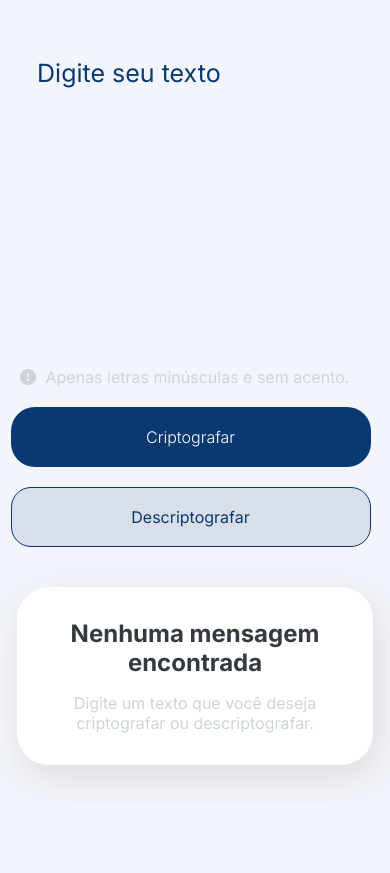
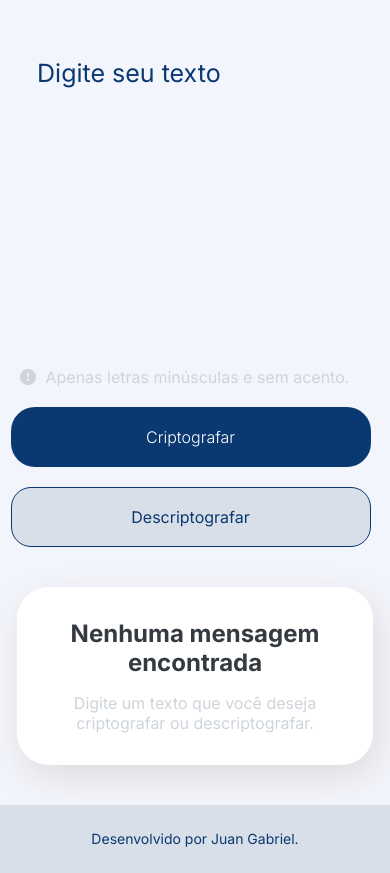
Before and after one commit to gabrieljuan045/decodificador-da-alura, a plain HTML site: page index.html in a window 390 px wide. Shown: the part 140-1013 px from the top of the page. Before the commit the page ends 945 px from the top, so only its background shows below. Drawn offline with Linux system fonts and the light colour scheme.

Commit message:
Adicionando Créditos

```diff
--- a/index.html
+++ b/index.html
@@ -10,8 +10,6 @@
 </head>
 
 <body>
-  <header>
-  </header>
   <main>
     <div class="imagem">
       <img src="./assets/Vector.png" alt="Logo da alura">
@@ -51,5 +49,6 @@
   </main>
   <script src="app.js" defer></script>
 </body>
+<bottom class="creditos">Desenvolvido por Juan Gabriel.</bottom>
 
 </html>
--- a/styles/styles.css
+++ b/styles/styles.css
@@ -176,6 +176,17 @@ body {
   background-color: var(--cor-secundaria);
   cursor: pointer;
 }
+.creditos{
+  margin-top: 35px;
+  font-family: "Inter", sans-serif;
+  font-size: 14px;
+  color: var(--cor-primaria);
+  background-color: var(--cor-secundaria);
+  display: flex;
+  align-items: center;
+  justify-content: center;
+  height: 8vh;
+}
 
 @media (max-width: 1024px){
   .container_text{
@@ -230,6 +241,9 @@ body {
     height: 100px;
     width: 85vw;
   }
+.creditos{
+  margin-top: 0;
+}
 }
 @media (max-width: 425px){
   .buttons{
@@ -238,4 +252,7 @@ body {
   .card_history{
     width: 75%;
   }
+  .creditos{
+    margin-top: 0;
+  }
 }
```
